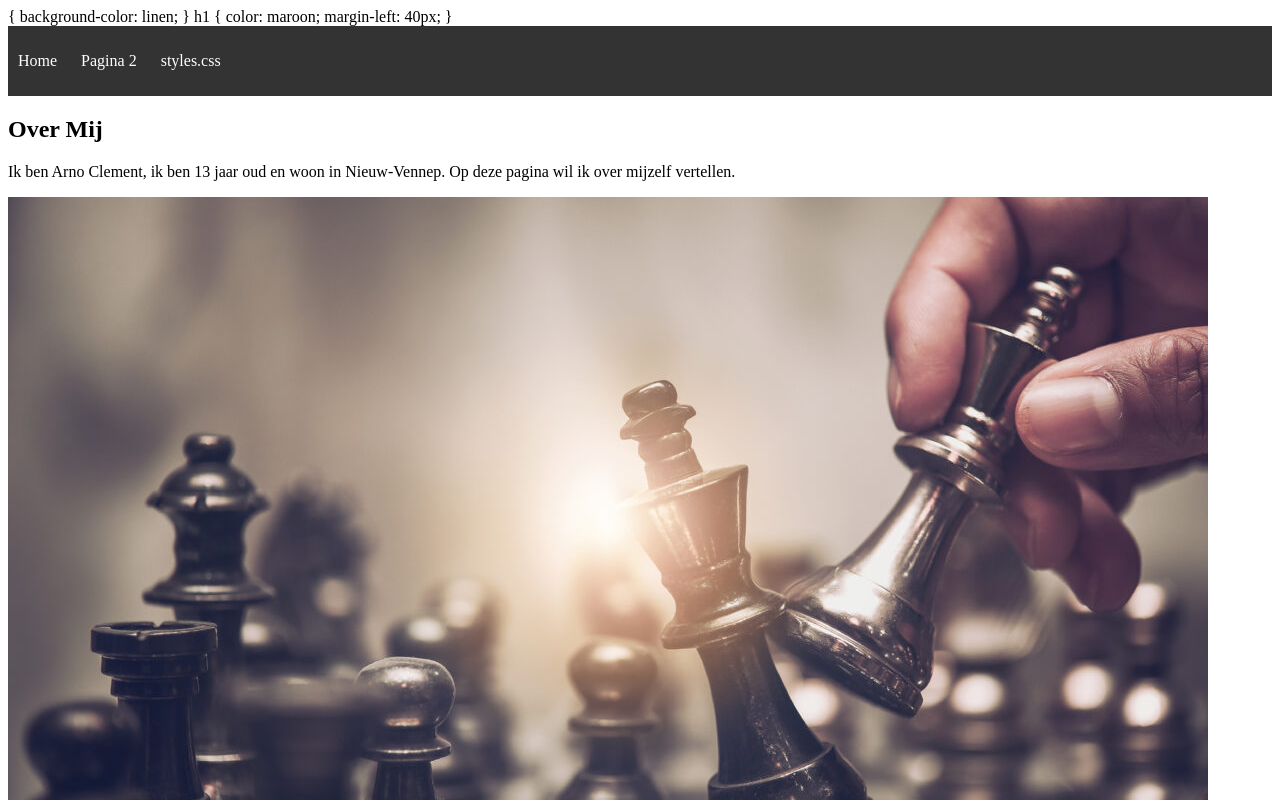
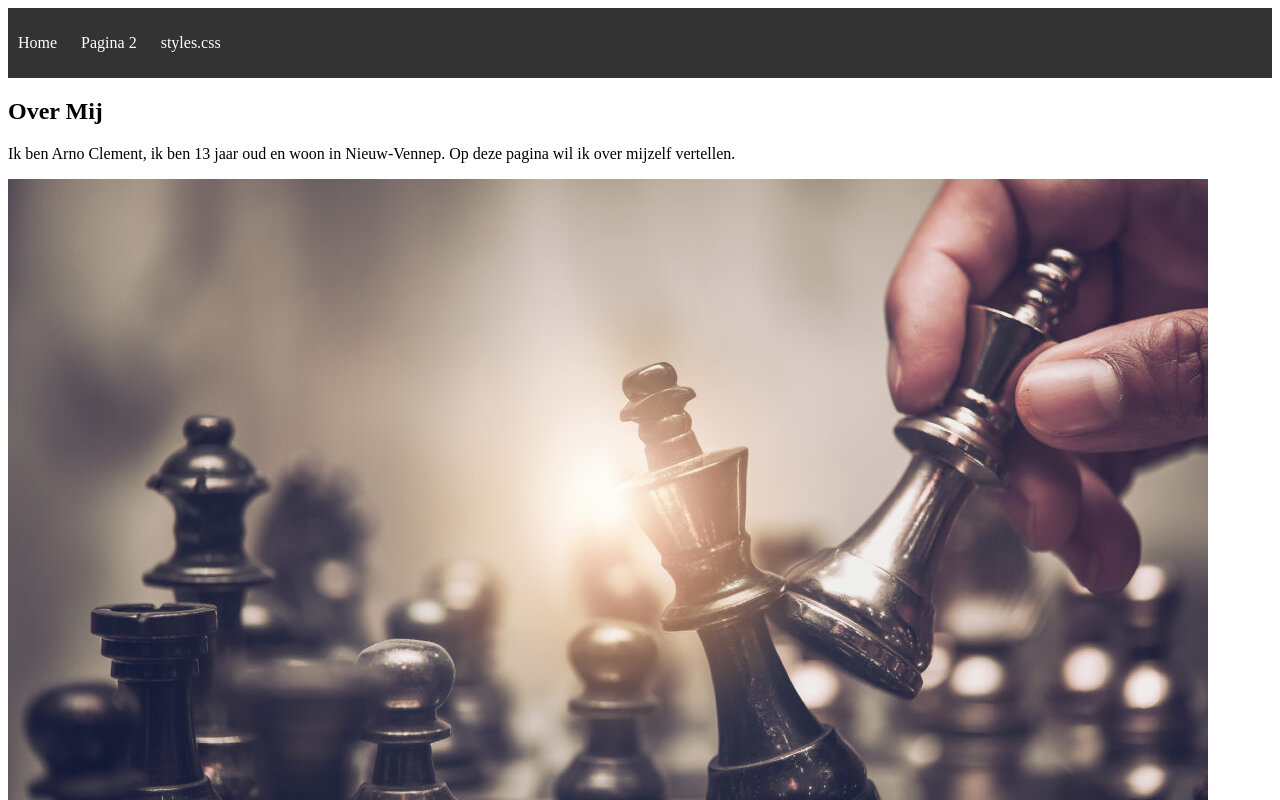
Before and after one commit to torniat/torniat..github.io, a plain HTML site: page index.html in a window 1280 px wide. Shown: the top 800 px of the page. Drawn offline with Linux system fonts and the light colour scheme.

Commit message:
Update index.html

```diff
--- a/index.html
+++ b/index.html
@@ -3,15 +3,7 @@
 <head>
  <title>Mijn Persoonlijke Webpagina</title>
 </head>
-<link rel="stylesheet" href="mystyle.css">
-{
-  background-color: linen;
-}
 
-h1 {
-  color: maroon;
-  margin-left: 40px;
-}
   <nav>
   <ul>
  <li><a href="mijnwebpagina.html">Home</a></li>
```
